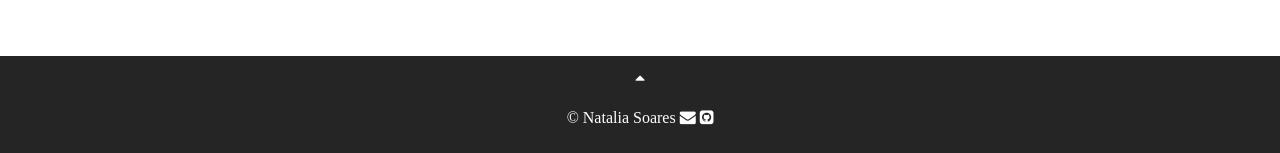
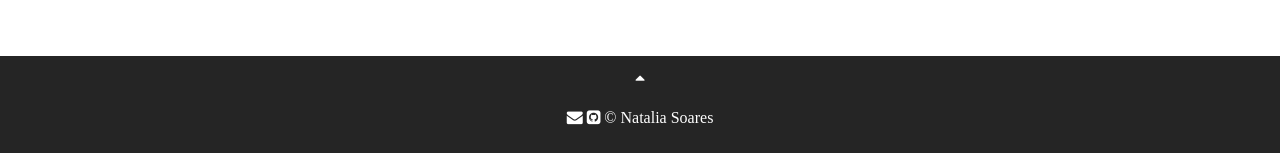
Before and after one commit to srnatalia/srnatalia.github.io, a Jekyll site: the page built from index.html, in a window 1280 px wide. Shown: the part 2253-2406 px from the top of the page. Built offline with Jekyll 4.4.1, drawn with Linux system fonts in a browser that asks for light colours; some web fonts are replaced.

Commit message:
Update footer.html

```diff
--- a/_includes/footer.html
+++ b/_includes/footer.html
@@ -1,10 +1,10 @@
 <footer class="footer">
     <a class="up" href="#index" data-scroll><i class="icon fa fa-caret-up" aria-hidden="true"></i></a>
      <p>
-         &copy; {{site.username}}
+
         <a aria-label="Send email" href="mailto:{{ site.email }}"><i class="icon fa fa-envelope"></i></a>
         <a aria-label="My Github" target="_blank" href="https://github.com/{{ site.github_username }}"><i class="icon fa fa-github-square" aria-hidden="true"></i></a>
-
+         &copy; {{site.username}}
     </p>
 
     <!-- <p>&copy; {{ site.username }}</p> <a href="https://github.com/natalianrs">
```
